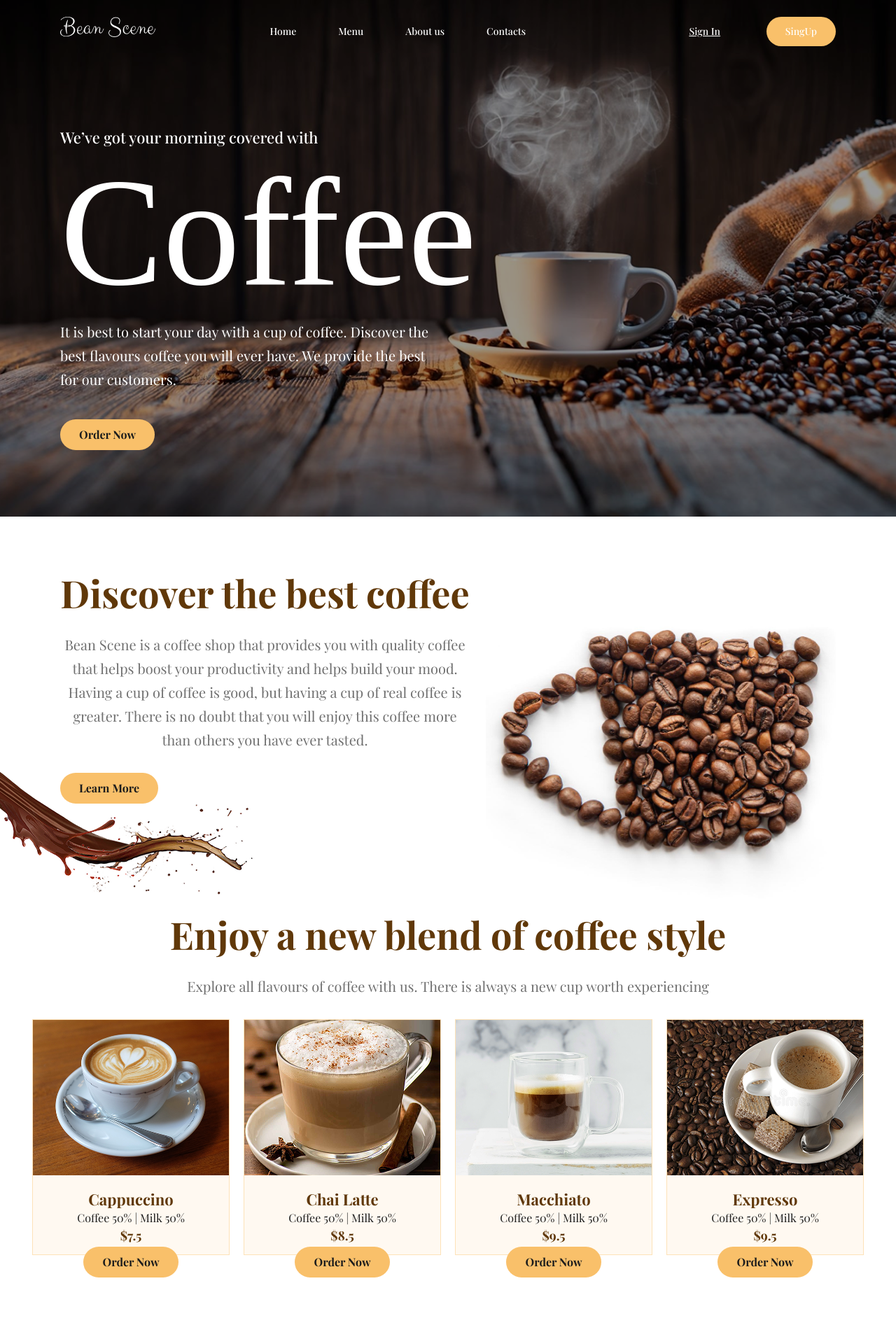
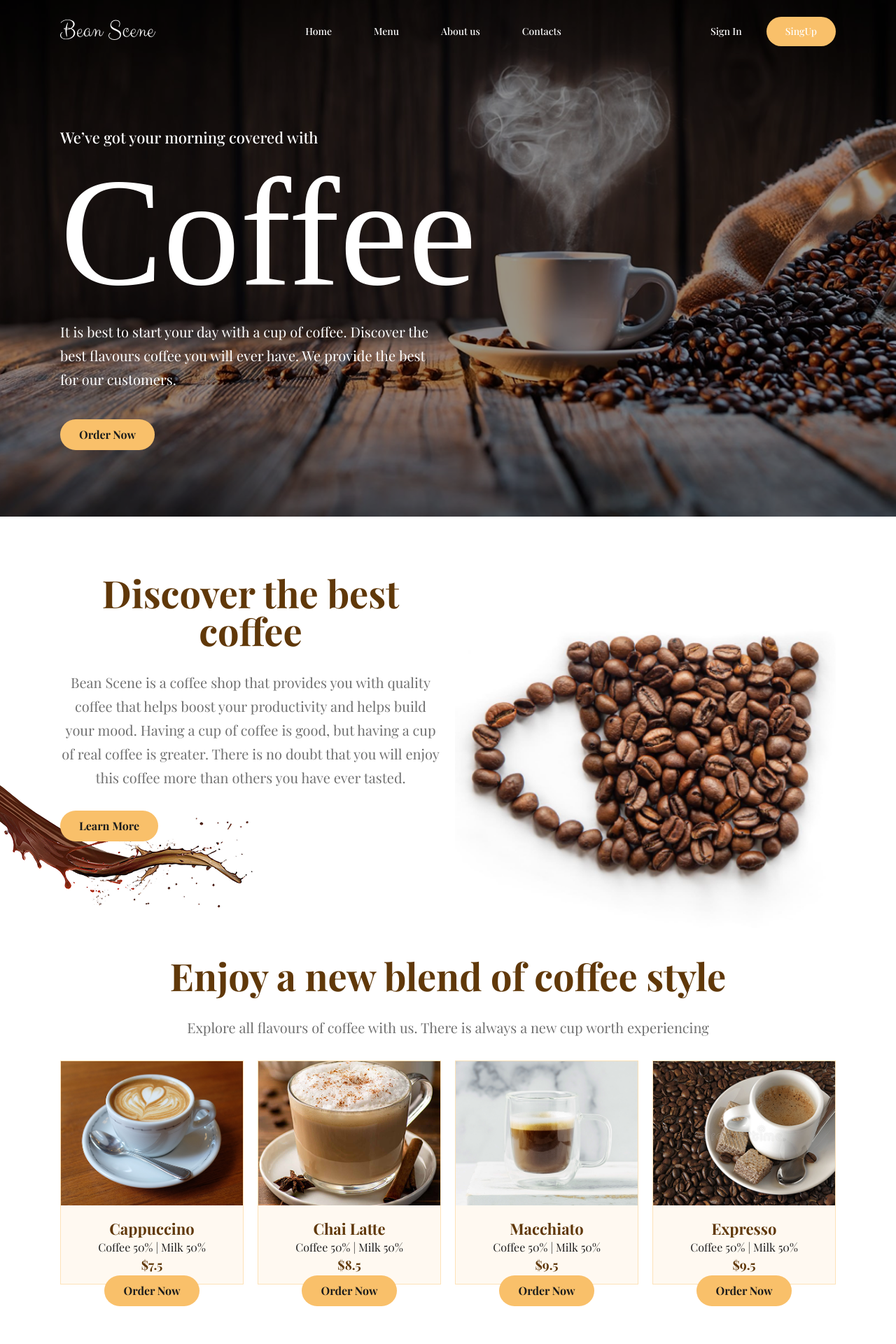
Before and after one commit to KiraIsmailova/coffee, a Vue app: page / in a window 1280 px wide. Shown: the top 1920 px of the page at 70% size. Built offline with nearby package versions, Linux system fonts and the light colour scheme; a web font is replaced by a local one.

Commit message:
WIP: adaptive layout

```diff
--- a/src/components/about-block/about-block.scss
+++ b/src/components/about-block/about-block.scss
@@ -9,14 +9,18 @@
   }
 
   &__card-wrapper {
-    display: flex;
-    flex-direction: column;
-    justify-content: center;
+    display: grid;
+    grid-template-columns: 1fr;
     gap: 60px;
 
     @include mixins.vp-744 {
-      flex-direction: row;
+      gap: 50px;
+      grid-template-columns: repeat(2, minmax(0, 1fr));
+    }
+
+    @include mixins.vp-1200 {
       gap: 20px;
+      grid-template-columns: repeat(auto-fit, minmax(250px, 1fr));
     }
   }
 }
--- a/src/components/advantage-block/advantage-block.scss
+++ b/src/components/advantage-block/advantage-block.scss
@@ -12,13 +12,20 @@
   &__inner {
     display: flex;
     justify-content: space-between;
+    gap: 20px;
+    margin-bottom: 30px;
+
+    @include mixins.vp-744 {
+      justify-content: center;
+      margin-bottom: 20px;
+    }
   }
 
   &__text {
     max-width: none;
 
-    @include mixins.vp-744 {
-      max-width: 585px;
+  @include mixins.vp-744 {
+      flex: 1; // Заставляем текст занимать 50% доступного места
     }
   }
 
@@ -27,13 +34,32 @@
     top: 50%;
     left: 0;
     z-index: -1;
+
+    @include mixins.vp-744 {
+      transform: rotate(140deg);
+     top: 26%;
+      right: -15%;
+    }
+
+    @include mixins.vp-915 {
+      top: 50%;
+      left: 0;
+      transform: none;
+    }
   }
 
   &__image {
     display: none;
 
     @include mixins.vp-744 {
-      display: block;
+      display: flex;
+      flex: 1;
+
+      img {
+        width: 100%;
+        height: auto;
+        object-fit: contain;
+      }
     }
   }
 }
--- a/src/components/coffee-card/coffee-card.scss
+++ b/src/components/coffee-card/coffee-card.scss
@@ -72,9 +72,5 @@
 
   &__image {
     width: 100%;
-
-    @include mixins.vp-744 {
-      width: auto;
-    }
   }
 }
--- a/src/components/custom-header/custom-header.scss
+++ b/src/components/custom-header/custom-header.scss
@@ -3,13 +3,31 @@
 
 .header {
   padding: 16px 0;
+  position: relative;
+  z-index: 100;
 
   @include mixins.vp-744 {
     padding: 24px 0;
   }
 
   &__inner {
-    display: grid;
-    grid-template-columns: 1fr 2fr 0.7fr;
+    display: flex;
+    align-items: center;
+    justify-content: space-between;
+    gap: 20px;
+  }
+
+  &__logo {
+    flex-shrink: 0;
+
+    img {
+      display: block;
+      max-width: 150px;
+      height: auto;
+    }
+
+    @include mixins.vp-744 {
+      max-width: 200px;
+    }
   }
 }
--- a/src/components/custom-nav/custom-nav.scss
+++ b/src/components/custom-nav/custom-nav.scss
@@ -2,10 +2,13 @@
 @use "@/assets/styles/mixins";
 
 .custom-nav {
-  display: flex;
-  justify-content: space-between;
-  align-items: center;
-  width: 100%;
+  display: none;
+
+  @include mixins.vp-744 {
+    display: flex;
+    justify-content: center;
+    width: 100%;
+  }
 
   &__list {
     display: flex;
@@ -13,6 +16,10 @@
     align-items: center;
 
     @include mixins.vp-1024 {
+      gap: 30px;
+    }
+
+    @include mixins.vp-1200 {
       gap: 60px;
     }
   }
@@ -27,10 +34,10 @@
     border-bottom: 1px solid transparent;
     font-family: "Playfair Display", serif;
     font-weight: 500;
-    font-style: Medium;
     font-size: 14px;
     line-height: 100%;
     letter-spacing: 0;
+    transition: border-color 0.3s ease;
 
     &:hover {
       border-bottom: 1px solid #ffffff;
--- a/src/components/sign-buttons/sign-buttons.scss
+++ b/src/components/sign-buttons/sign-buttons.scss
@@ -2,13 +2,22 @@
 @use "@/assets/styles/mixins";
 
 .sign-buttons {
-    &__sign-list {
+  display: none;
+
+  @include mixins.vp-744 {
+    display: block;
+  }
+
+  &__sign-list {
     display: flex;
-    gap: 35px;
+    gap: 20px;
     flex-direction: row;
     align-items: center;
-    justify-content: space-between;
     list-style-type: none;
+
+    @include mixins.vp-1024 {
+      gap: 35px;
+    }
   }
 
   &__sign-in, &__sign-up {
@@ -18,19 +27,31 @@
     line-height: 100%;
     letter-spacing: 0;
     cursor: pointer;
+    white-space: nowrap;
   }
 
   &__sign-up {
     background-color: #F9C06A;
     border-radius: 30px;
     padding: 14px 27px;
+    transition: opacity 0.3s ease;
+
+    &:hover {
+      opacity: 0.9;
+    }
 
     .sign-buttons__sign-link {
       text-decoration: none;
+      color: variables.$main-white;
     }
   }
 
-  &__sign-link {
+  &__sign-in .sign-buttons__sign-link {
     color: variables.$main-white;
+    text-decoration: none;
+
+    &:hover {
+      text-decoration: underline;
+    }
   }
 }
```
